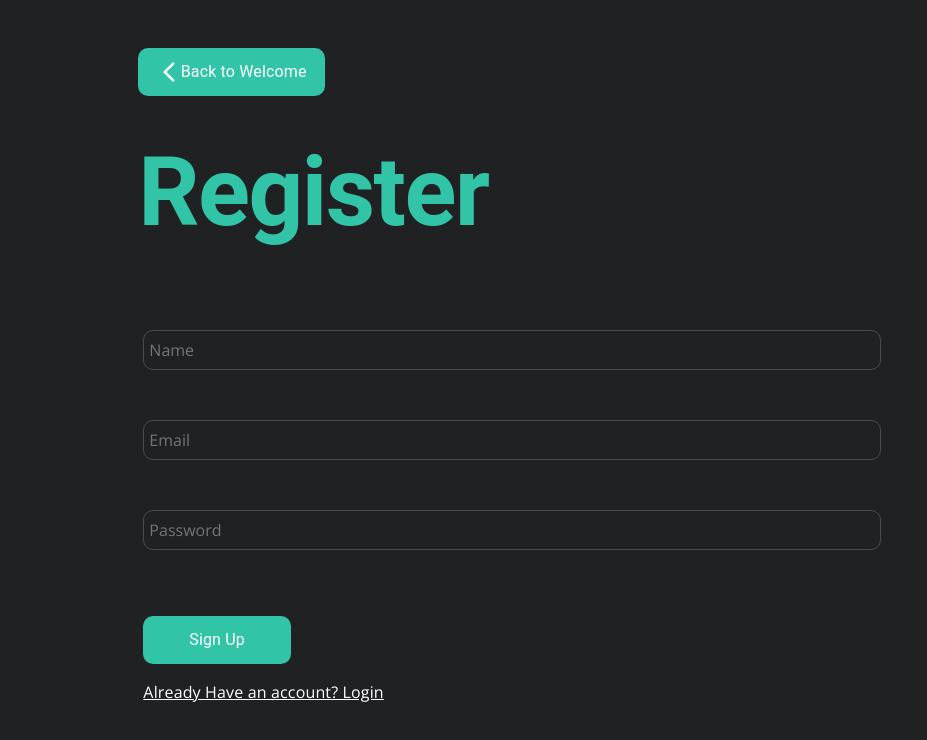
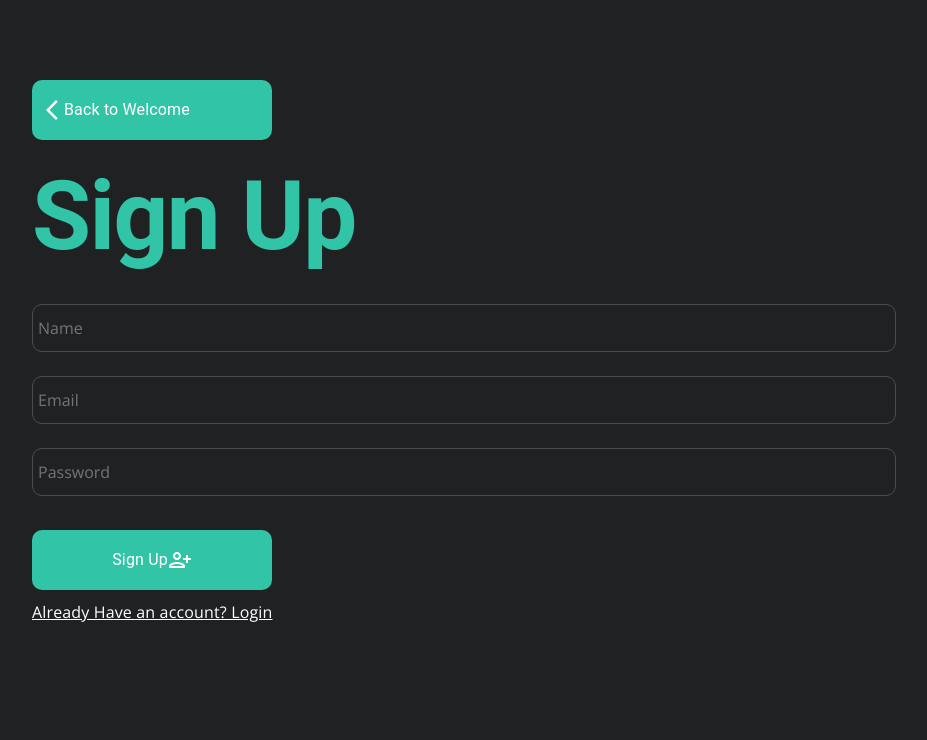
Before and after one commit to abhinnsarkar/Asark-GPT-Client, a React (Create React App) app: page /register in a window 1280 px wide. Shown: the top 740 px of the page, without its empty margins (128-1055 px from the left). Built offline with nearby package versions, Linux system fonts and the light colour scheme.

Commit message:
ui changes

```diff
--- a/src/components/Auth/CustomInput.js
+++ b/src/components/Auth/CustomInput.js
@@ -30,7 +30,8 @@ const Input = styled("input")({
         },
     },
     flexGrow: 1,
-    height: "40px",
+    // height: "40px",
+    height: "6vh",
     border: "1px solid #4c4c4e",
     borderRadius: "10px",
     color: "white",
--- a/src/components/Auth/Register/RegisterInputs.js
+++ b/src/components/Auth/Register/RegisterInputs.js
@@ -1,5 +1,6 @@
 import React from "react";
 import { CustomInput } from "../CustomInput";
+import { Box } from "@mui/material";
 
 const RegisterInputs = ({
     name,
@@ -10,7 +11,15 @@ const RegisterInputs = ({
     setPassword,
 }) => {
     return (
-        <>
+        <Box
+            sx={{
+                // bgcolor: "red",
+                height: "100%",
+                display: "flex",
+                flexDirection: "column",
+                justifyContent: "space-evenly",
+            }}
+        >
             <CustomInput
                 value={name}
                 setValue={setName}
@@ -29,7 +38,7 @@ const RegisterInputs = ({
                 placeholder="Password"
                 type="password"
             />
-        </>
+        </Box>
     );
 };
 
--- a/src/components/Auth/Register/RegisterPage.js
+++ b/src/components/Auth/Register/RegisterPage.js
@@ -1,4 +1,5 @@
 import { Box, Button, CssBaseline, Typography } from "@mui/material";
+import PersonAddAltIcon from "@mui/icons-material/PersonAddAlt";
 import ArrowBackIosNewIcon from "@mui/icons-material/ArrowBackIosNew";
 import React, { useEffect, useState } from "react";
 import { Link, Navigate, useNavigate } from "react-router-dom";
@@ -36,36 +37,48 @@ const RegisterPage = ({ isPortrait, register }) => {
                     alignItems: "center",
                     display: "flex",
                     flexDirection: "column",
+                    // bgcolor: "green",
                 }}
             >
                 <Box
+                    className="register-header-box"
                     sx={{
-                        width: "80%",
-                        height: "10%",
-                        alignItems: "center",
+                        width: "100vw",
+                        height: "10vh",
+                        // bgcolor: "red",
                         display: "flex",
-                        flexDirection: "column",
+                        // justifyContent: "center",
+                        // alignItems: "center",
                     }}
                 >
                     <Box
+                        className="register-header-center-box-1"
                         sx={{
-                            width: "73%",
-                            height: "80%",
+                            width: "100%",
+                            // bgcolor: "orange",
                             display: "flex",
-                            flexDirection: "row",
-                            alignItems: "center",
+                            justifyContent: "center",
+                        }}
+                    >
+                        <Box
+                            className="header-title-center-box-2"
+                            sx={{
+                                // bgcolor: "purple",
+                                width: "75%",
                             }}
                         >
                             <Button
+                                className="register-header-button"
                                 sx={{
                                     bgcolor: "#32c4a7",
-                                width: isPortrait ? "75%" : "25%",
+                                    width: isPortrait ? "90%" : "25%",
                                     height: "75%",
                                     color: "white",
                                     borderRadius: "10px",
                                     "&:hover": {
                                         bgcolor: "#228572",
                                     },
+                                    justifyContent: "flex-start",
                                 }}
                                 onClick={() => {
                                     navigate("/welcome");
@@ -78,28 +91,34 @@ const RegisterPage = ({ isPortrait, register }) => {
                             </Button>
                         </Box>
                     </Box>
+                </Box>
+
                 <Box
+                    className="register-title-box"
                     sx={{
-                        width: "80%",
-                        height: "80%",
-                        alignItems: "center",
+                        width: "100vw",
+                        height: "12vh",
+                        height: isPortrait ? "12vh" : "15vh",
+                        // bgcolor: "blue",
                         display: "flex",
-                        flexDirection: "column",
+                        // alignItems: "center",
                     }}
                 >
                     <Box
+                        className="register-title-center-box-1"
                         sx={{
                             width: "100%",
-                            height: "25%",
+                            // bgcolor: "orange",
+                            display: "flex",
                             justifyContent: "center",
-                            alignItems: "center",
-                            display: "flex",
+                            marginBottom: 0,
                         }}
                     >
                         <Box
+                            className="register-title-center-box-2"
                             sx={{
-                                width: "73%",
-                                height: isPortrait ? "50%" : "80%",
+                                // bgcolor: "purple",
+                                width: "75%",
                             }}
                         >
                             <Typography
@@ -107,28 +126,37 @@ const RegisterPage = ({ isPortrait, register }) => {
                                 fontWeight="bold"
                                 sx={{ color: "#32c4a7" }}
                             >
-                                Register
+                                Sign Up
                             </Typography>
                         </Box>
                     </Box>
+                </Box>
+
                 <Box
+                    className="register-input-box"
                     sx={{
-                            width: "100%",
-                            height: isPortrait ? "30%" : "50%",
+                        width: "100vw",
+                        height: "30vh",
+                        // bgcolor: "pink",
                         display: "flex",
-                            flexDirection: "column",
-                            justifyContent: "space-evenly",
                         alignItems: "center",
                     }}
                 >
                     <Box
+                        className="register-input-center-box-1"
                         sx={{
-                                width: "80%",
+                            width: "100%",
                             height: "100%",
-                                justifyContent: "space-evenly",
+                            // bgcolor: "orange",
                             display: "flex",
-                                flexDirection: "column",
-                                alignItems: "center",
+                            justifyContent: "center",
+                        }}
+                    >
+                        <Box
+                            className="register-input-center-box-2"
+                            sx={{
+                                // bgcolor: "purple",
+                                width: "75%",
                             }}
                         >
                             <RegisterInputs
@@ -141,74 +169,91 @@ const RegisterPage = ({ isPortrait, register }) => {
                             />
                         </Box>
                     </Box>
+                </Box>
+
                 <Box
+                    className="register-submit-box"
                     sx={{
-                            width: "100%",
-                            height: "25%",
-                            justifyContent: "space-evenly",
+                        width: "100vw",
+                        height: "10vh",
+                        // bgcolor: "red",
                         display: "flex",
-                            flexDirection: "column",
-                            alignItems: "center",
+                        // justifyContent: "center",
+                        // alignItems: "center",
                     }}
                 >
                     <Box
+                        className="register-submit-center-box-1"
                         sx={{
-                                width: "80%",
-                                height: "100%",
-                                justifyContent: "space-evenly",
+                            width: "100%",
+                            // bgcolor: "orange",
                             display: "flex",
-                                flexDirection: "row",
+                            justifyContent: "center",
                         }}
                     >
                         <Box
+                            className="submit-title-center-box-2"
                             sx={{
-                                    width: "90%",
-                                    height: "100%",
-                                }}
-                            >
-                                <Box
-                                    sx={{
-                                        width: "100%",
-                                        height: "10%",
-                                    }}
-                                ></Box>
-                                <Box
-                                    sx={{
-                                        width: "100%",
-                                        height: "40%",
+                                // bgcolor: "purple",
+                                width: "75%",
                                 display: "flex",
-                                        flexDirection: "column",
+                                alignItems: "center",
                             }}
                         >
                             <Button
                                 sx={{
                                     bgcolor: "#32c4a7",
-                                            width: isPortrait ? "75%" : "20%",
+                                    width: isPortrait ? "90%" : "25%",
                                     height: "75%",
                                     color: "white",
                                     borderRadius: "10px",
                                     "&:hover": {
                                         bgcolor: "#228572",
                                     },
+                                    justifyContent: "center",
                                 }}
                                 onClick={handleSubmit}
                             >
                                 <Typography textTransform="none">
                                     Sign Up
-                                        </Typography>
+                                </Typography>{" "}
+                                <PersonAddAltIcon />
                             </Button>
                         </Box>
+                    </Box>
+                </Box>
+
                 <Box
+                    className="register-title-box"
+                    sx={{
+                        width: "100vw",
+                        // height: "12vh",
+                        height: isPortrait ? "12vh" : "15vh",
+                        // bgcolor: "blue",
+                        display: "flex",
+                        // alignItems: "center",
+                    }}
+                >
+                    <Box
+                        className="register-title-center-box-1"
                         sx={{
                             width: "100%",
-                                        height: "10%",
+                            // bgcolor: "orange",
+                            display: "flex",
+                            justifyContent: "center",
+                            marginBottom: 0,
+                        }}
+                    >
+                        <Box
+                            className="register-title-center-box-2"
+                            sx={{
+                                // bgcolor: "purple",
+                                width: "75%",
                             }}
                         >
                             <Link to="/login">
                                 Already Have an account? Login
                             </Link>
-                                </Box>
-                            </Box>
                         </Box>
                     </Box>
                 </Box>
--- a/src/components/WelcomePage/WelcomePage.js
+++ b/src/components/WelcomePage/WelcomePage.js
@@ -5,8 +5,8 @@ import { Navigate, useNavigate } from "react-router-dom";
 
 export const WelcomePage = ({ isLaptop, isPortrait }) => {
     const navigate = useNavigate();
-    console.log("getting thw welcome page");
-    console.log("portrait ? ", isPortrait);
+    // console.log("getting thw welcome page");
+    // console.log("portrait ? ", isPortrait);
 
     if (localStorage.token) {
         return <Navigate to="/home" />;
```
Also changed, not shown: src/components/Auth/Login/LoginInputs.js (+11 -2 lines), src/components/Auth/Login/LoginPage.js (+101 -57 lines). Lines whose indentation alone changed are shown as unchanged.
